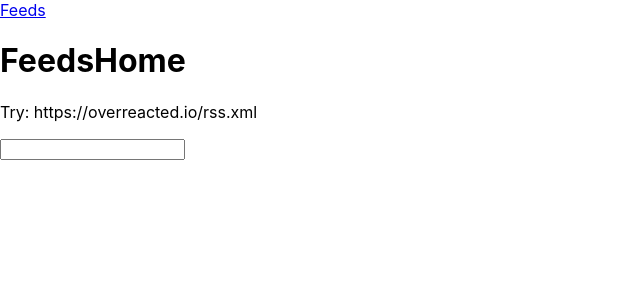
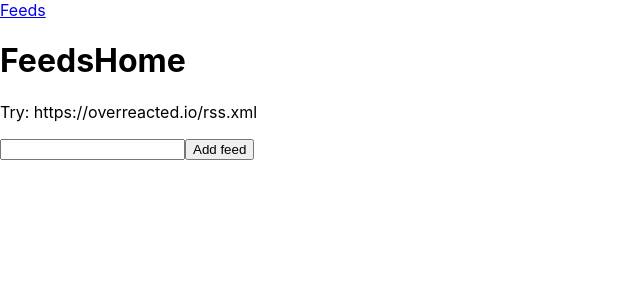
Before and after one commit to ChristienGuy/reader, a React (Create React App) app: page /feeds in a window 1280 px wide. Shown: the top 300 px of the page, without its empty margins (0-640 px from the left). Built offline with nearby package versions, Linux system fonts and the light colour scheme.

Commit message:
Add submit button to addFeed form

```diff
--- a/src/AddFeed.tsx
+++ b/src/AddFeed.tsx
@@ -17,6 +17,7 @@ const AddFeed = () => {
   return (
     <form onSubmit={handleSubmit}>
       <input type="text" value={inputState} onChange={handleInputChange} />
+      <input type="submit" value="Add feed" />
     </form>
   );
 };
```
